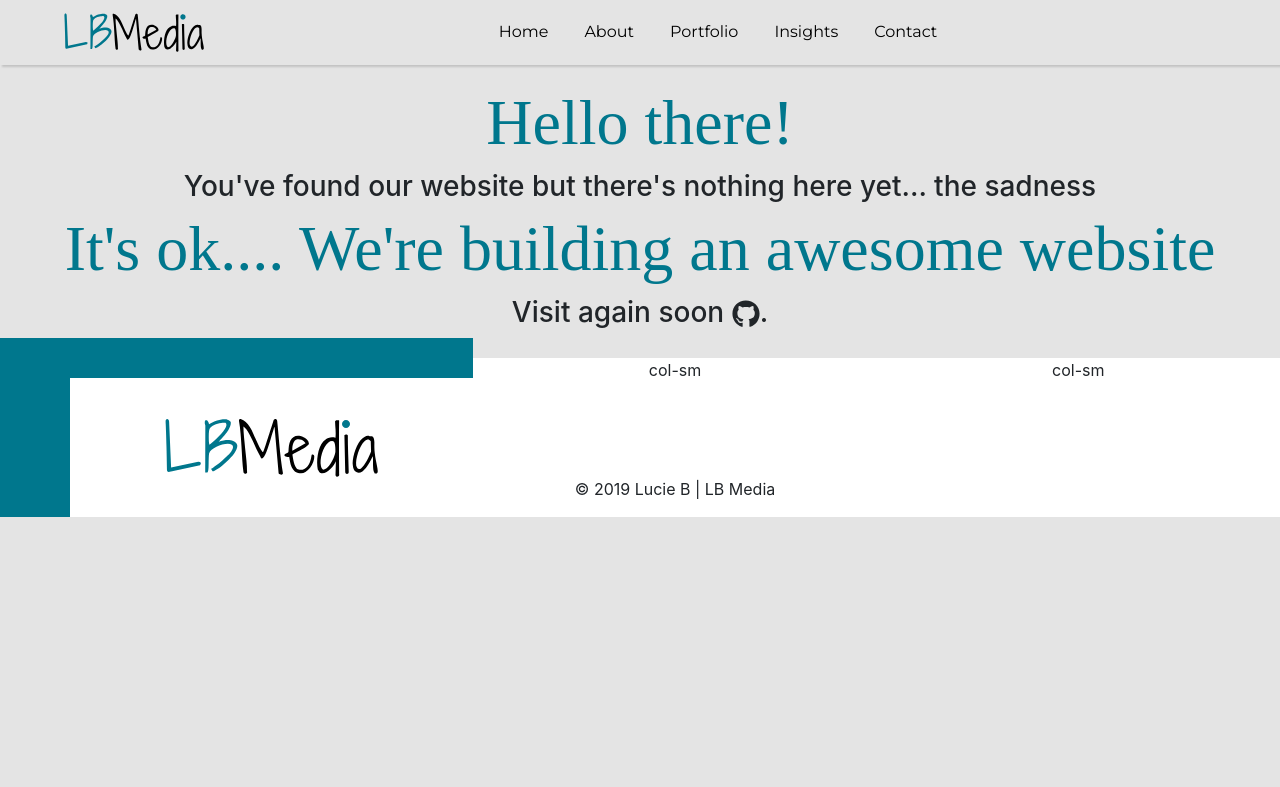
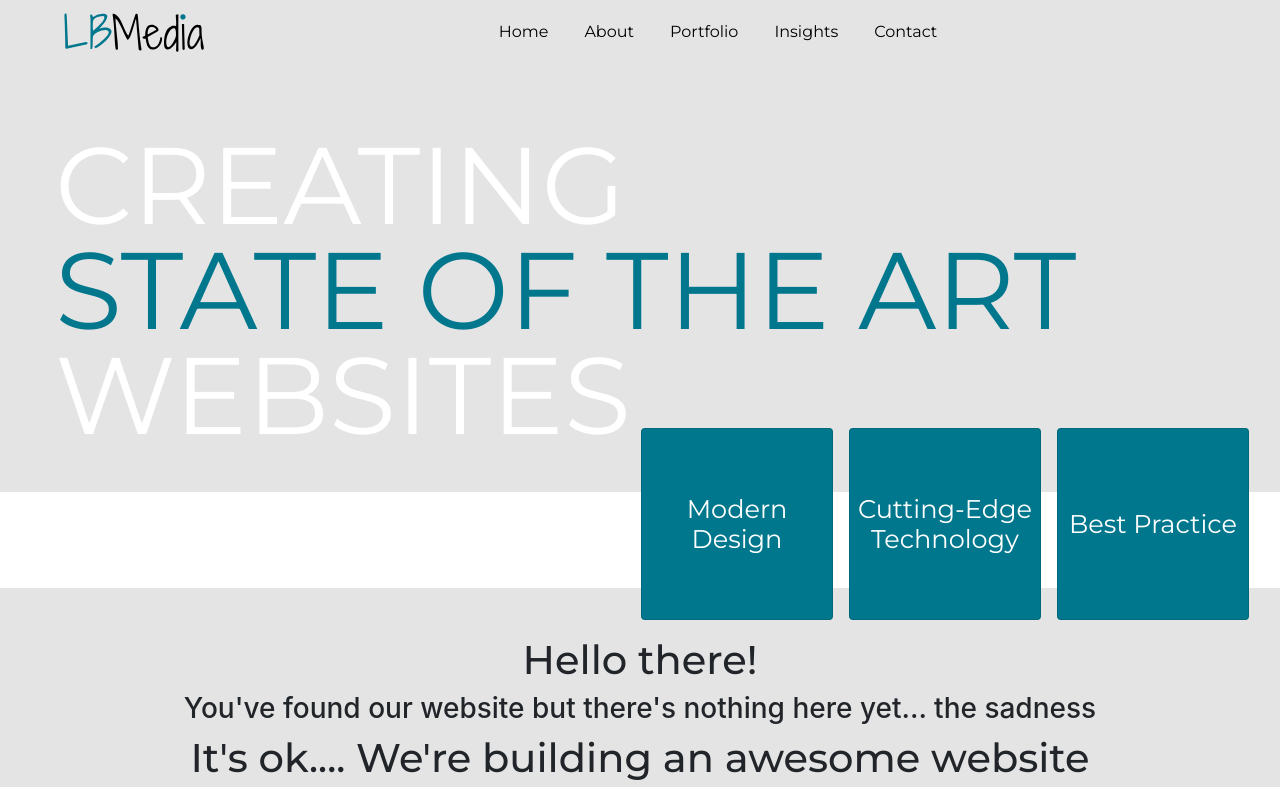
Before and after one commit to luciebaker/lb-media, a Gatsby site: page / in a window 1280 px wide. Shown: the top 787 px of the page. Built offline with nearby package versions, Linux system fonts and the light colour scheme; Gatsby itself is replaced by a stand-in of ours; a web font is replaced by a local one.

Commit message:
added header and box sections

```diff
--- /dev/null
+++ b/src/components/Homepage/Box.js
@@ -0,0 +1,21 @@
+import React, { Component } from 'react'
+
+export default class Box extends Component {
+    render() {
+        return (
+            <div className="container-fluid card-container-bg">
+                <div className="d-flex justify-content-end p-2">
+                    <div className="card card-bg">
+                        <h3 className="card-title my-auto text-center text-white">Modern Design</h3>
+                    </div>
+                    <div className="card card-bg">
+                        <h3 className="card-title my-auto text-center text-white">Cutting-Edge Technology</h3>
+                    </div>
+                    <div className="card card-bg">
+                        <h3 className="card-title my-auto text-center text-white">Best Practice</h3>
+                    </div>
+</div>
+</div>
+        )
+    }
+}
--- /dev/null
+++ b/src/components/Homepage/Header.js
@@ -0,0 +1,13 @@
+import React, { Component } from 'react'
+
+export default class Header extends Component {
+    render() {
+        return (
+        <div className="container-fluid">
+        <h1 className='header-title'>Creating</h1>
+        <h1 className='header-title-highlight'>State of the art</h1>
+        <h1 className='header-subtitle'>websites</h1>
+        </div>
+        )
+    }
+}
--- a/src/components/layout.css
+++ b/src/components/layout.css
@@ -1,7 +1,5 @@
 h1 {
-  font-family: Shadows Into Light Two !important;
-  font-size: 4rem !important;
-  color: #00778d;
+  font-family: Montserrat !important;
 }
 
 body {
@@ -16,7 +14,6 @@ body {
 .navbar {
   padding: 0.5rem 4rem;
   background-color: #e4e4e4;
-  box-shadow: 2px 2px 2px rgba(0, 0, 0, 0.15);
 }
 
 .navbar-light .navbar-nav .nav-link {
@@ -31,7 +28,7 @@ body {
   margin-top: 40px;
 }
 
-.white-bg{
+.white-bg {
   background-color: white;
 }
 
@@ -43,7 +40,6 @@ body {
   border-top: solid 40px #00778d;
   border-left: solid 70px #00778d;
   border-width: 50% !important;
-
 }
 
 .col-footer {
@@ -58,5 +54,51 @@ body {
       border-top: none;
       border-left: solid 70px #00778d;
   }
+}
 
+  /* HOMEPAGE Header CSS */
+
+.header-title {
+margin: 7.5rem 0 0 2.5rem;
+text-transform: uppercase;
+color: #fff !important;
+font-size: 8.5vw !important;
+font-weight: 400 !important;
 }
+
+.header-title-highlight {
+  margin: -1.6rem 0 0 2.5rem;
+  text-transform: uppercase;
+  color: #00778d !important;
+  font-size: 8.5vw !important;
+  font-weight: 400 !important;
+}
+
+.header-subtitle {
+  margin: -1.6rem 0 2rem 2.5rem;
+  text-transform: uppercase;
+  color: #fff !important;
+  font-size: 8.5vw !important;
+  font-weight: 400 !important;
+}
+
+/* HOMEPAGE Box section CSS */
+
+.card-container-bg {
+  background-color: white;
+  /*height: 10rem;*/
+}
+.card-bg {
+  background-color: #00778d;
+}
+
+.card {
+  margin: -4.5rem 0.5rem -2.5rem 0.5rem;
+  width: 12rem;
+  height: 12rem;
+}
+.card-title {
+font-family: Montserrat;
+font-weight: 400;
+font-size: 1.6rem;
+}
--- a/src/pages/index.js
+++ b/src/pages/index.js
@@ -1,13 +1,16 @@
 import React from "react"
 import { FaGithub } from 'react-icons/fa'
 import Layout from "../components/layout"
+import Header from "../components/Homepage/Header"
+import Box from "../components/Homepage/Box"
 import SEO from "../components/seo"
 
 const IndexPage = () => (
   <Layout>
     <SEO title="Home" />
-    <h1 className="text-center">Hello there!</h1>
-    <h1 className="text-center">Hello there!</h1>
+    <Header />
+    <Box />
+    <h1 className="text-center mt-5">Hello there!</h1>
     <h3 className="text-center">You've found our website but there's nothing here yet... the sadness</h3>
     <h1 className="text-center">It's ok.... We're building an awesome website</h1>
     <h3 className="text-center md-10">Visit again soon  <FaGithub />.</h3>
```
